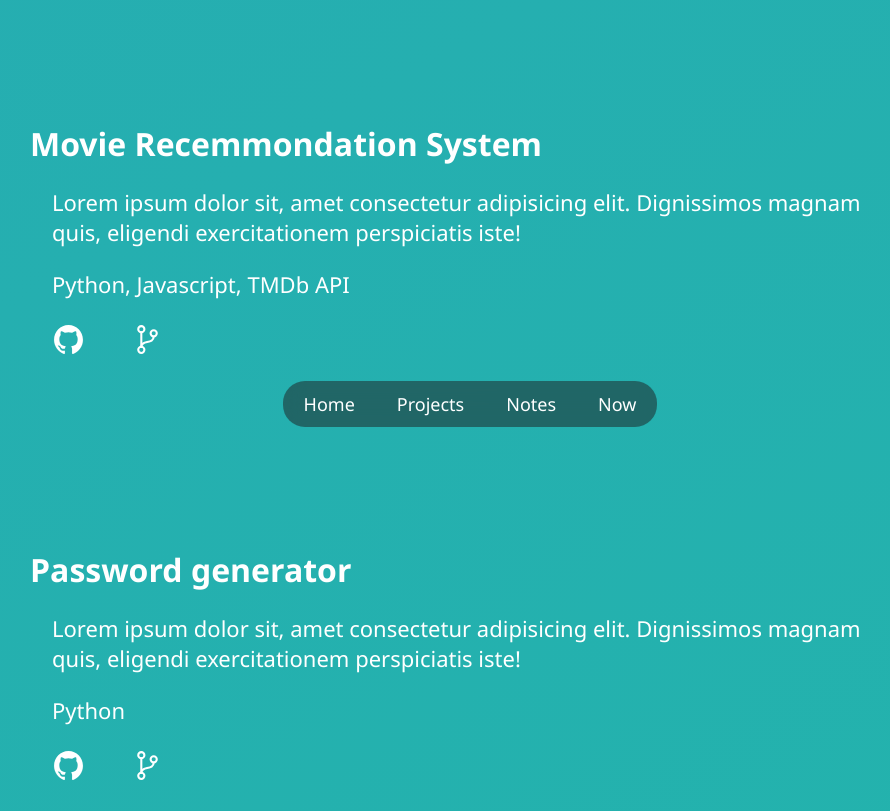
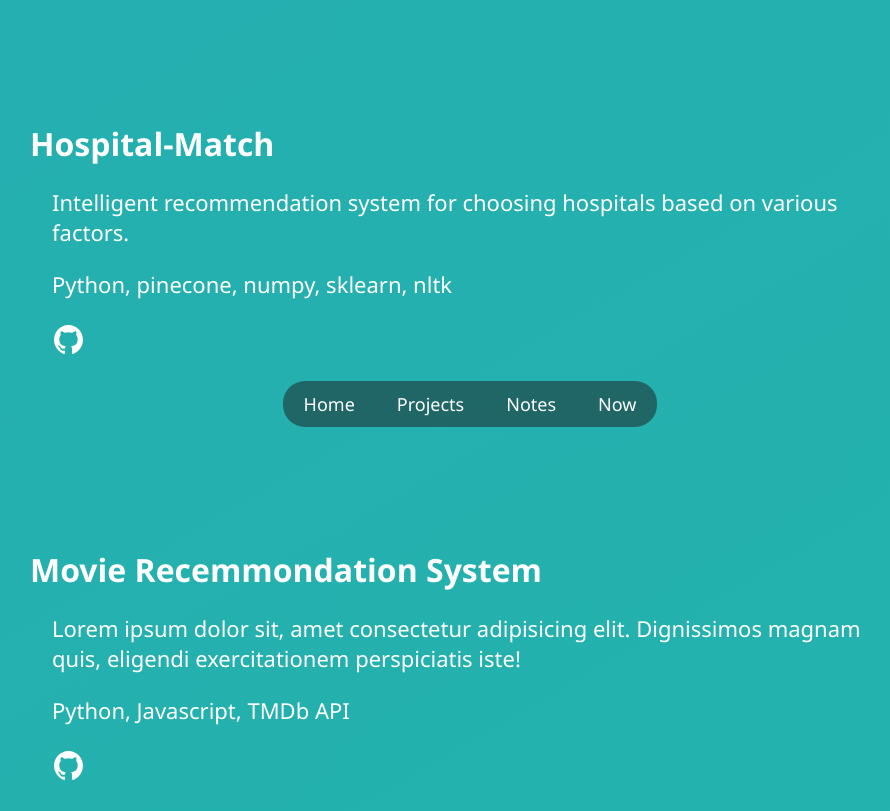
Before and after one commit to algorithmaviator381/Portfolio-Website, a plain HTML site: page projects.html in a window 1280 px wide. Shown: the part 340-1151 px from the top of the page, without its empty margins (170-1060 px from the left). Drawn offline with nearby package versions, Linux system fonts and the light colour scheme.

Commit message:
updated files

```diff
--- a/projects.html
+++ b/projects.html
@@ -2,7 +2,7 @@
 <html>
 <head>
 
-  <title>Projects</title>
+  <title>http://adimail</title>
   <link rel="stylesheet" type="text/css" href="style.css">
   <link rel = "icon" href ="media/sonchafa.png" type = "image/x-icon">
 
@@ -29,11 +29,17 @@
     <ul>
 
       <div class="listitem">
+        <h1>Hospital-Match</h1>
+        <p>Intelligent recommendation system for choosing hospitals based on various factors.</p>
+        <p>Python, pinecone, numpy, sklearn, nltk</p>
+        <a href="https://github.com/algorithmaviator381"><ion-icon name="logo-github"></ion-icon></a>
+      </div>
+
+      <div class="listitem">
         <h1>Movie Recemmondation System</h1>
         <p>Lorem ipsum dolor sit, amet consectetur adipisicing elit. Dignissimos magnam quis, eligendi exercitationem perspiciatis iste!</p>
         <p>Python, Javascript, TMDb API</p>
         <a href="https://github.com/algorithmaviator381"><ion-icon name="logo-github"></ion-icon></a>
-        <a href="https://github.com/algorithmaviator381"><ion-icon name="git-branch-outline"></ion-icon></a>
       </div>
 
       <div class="listitem">
@@ -41,7 +47,6 @@
         <p>Lorem ipsum dolor sit, amet consectetur adipisicing elit. Dignissimos magnam quis, eligendi exercitationem perspiciatis iste!</p>
         <p>Python</p>
         <a href="https://github.com/algorithmaviator381"><ion-icon name="logo-github"></ion-icon></a>
-        <a href="https://github.com/algorithmaviator381"><ion-icon name="git-branch-outline"></ion-icon></a>
       </div>
 
       <div class="listitem">
@@ -49,7 +54,6 @@
         <p>Lorem ipsum dolor sit, amet consectetur adipisicing elit. Dignissimos magnam quis, eligendi exercitationem perspiciatis iste!</p>
         <p>Python</p>
         <a href="https://github.com/algorithmaviator381"><ion-icon name="logo-github"></ion-icon></a>
-        <a href="https://github.com/algorithmaviator381"><ion-icon name="git-branch-outline"></ion-icon></a>
       </div>
 
       <div class="listitem">
@@ -57,7 +61,6 @@
         <p>Lorem ipsum dolor sit, amet consectetur adipisicing elit. Dignissimos magnam quis, eligendi exercitationem perspiciatis iste!</p>
         <p>Javascript</p>
         <a href="https://github.com/algorithmaviator381"><ion-icon name="logo-github"></ion-icon></a>
-        <a href="https://github.com/algorithmaviator381"><ion-icon name="git-branch-outline"></ion-icon></a>
       </div>
 
 
```
Also changed, not shown: index.html (+1 -1 lines), notes.html (+1 -1 lines), now.html (+1 -1 lines).
